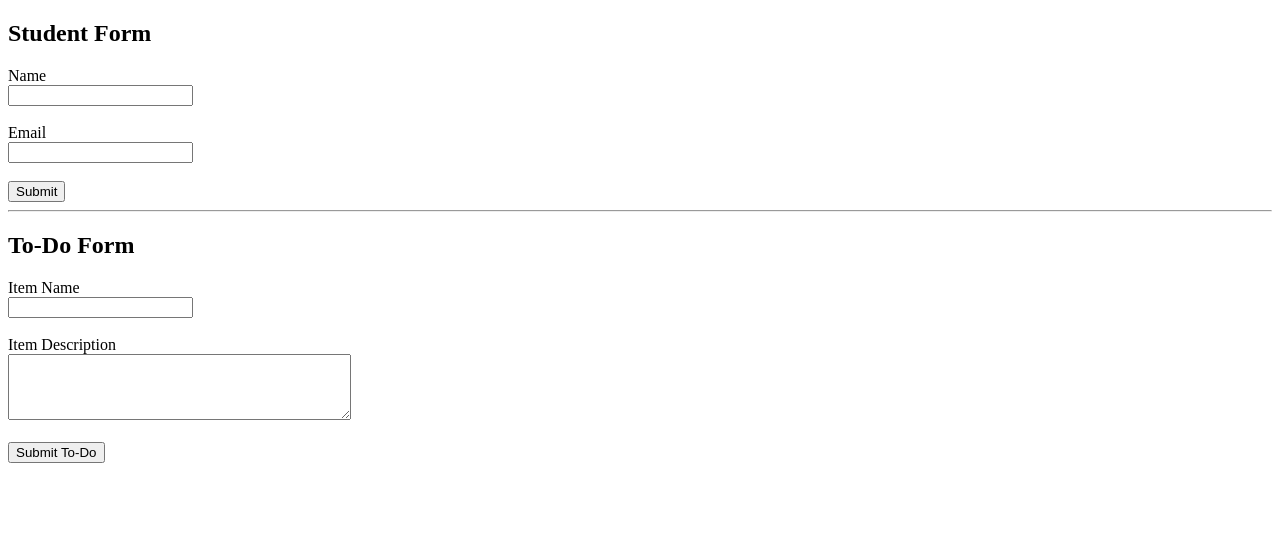
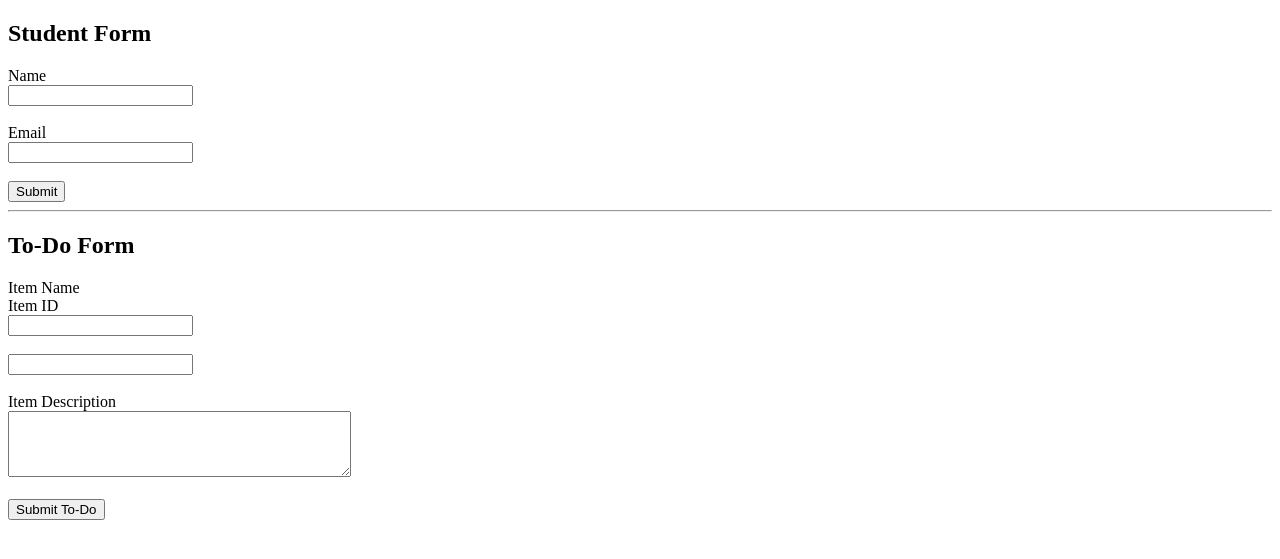
Before and after one commit to vish56/git-module-2, a Flask app: page / in a window 1280 px wide. Shown: the top 559 px of the page. Run offline with Flask 3, Linux system fonts and the light colour scheme.

Commit message:
Add Item ID field

```diff
--- a/templates/index.html
+++ b/templates/index.html
@@ -32,6 +32,8 @@
 <form action="/submittodoitem" method="POST">
 
 <label>Item Name</label><br>
+<label>Item ID</label><br>
+<input type="text" name="itemId" required><br><br>
 <input type="text" name="itemName" required><br><br>
 
 <label>Item Description</label><br>
```
